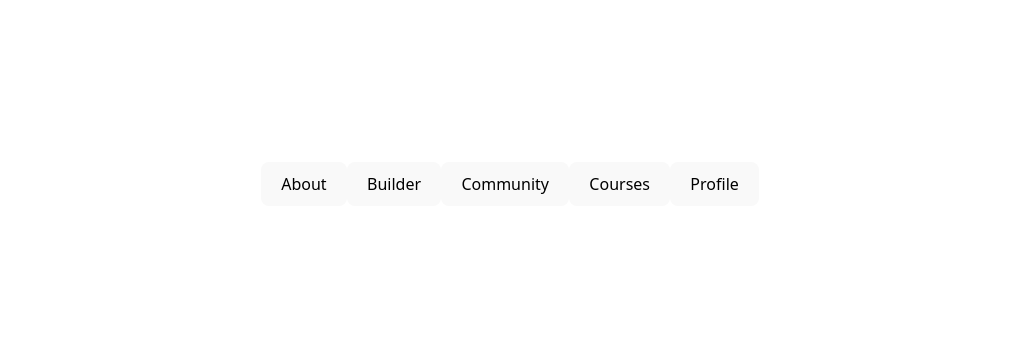
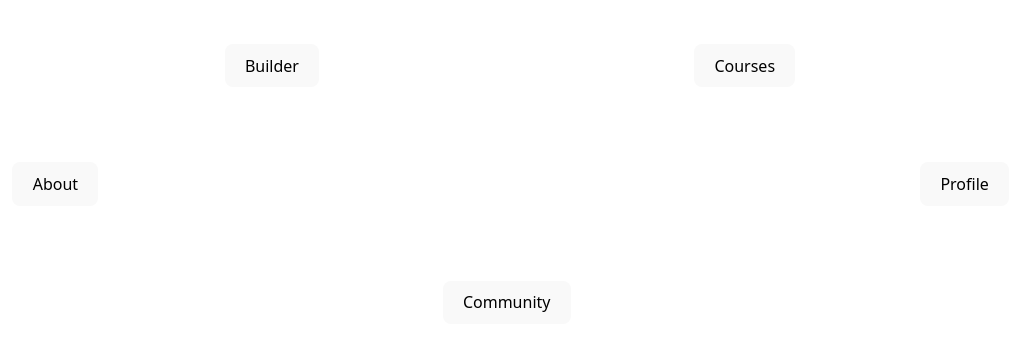
Before and after one commit to gitxandert/autodactyl, a React (Vite) app in the folder frontend/: page / in a window 1280 px wide. Shown: the part 216-566 px from the top of the page, without its empty margins (130-1149 px from the left). Built offline with nearby package versions, Linux system fonts and the light colour scheme; no server answers.

Commit message:
orient buttons in a circle(ish)

```diff
--- a/frontend/src/pages/Home.jsx
+++ b/frontend/src/pages/Home.jsx
@@ -7,20 +7,20 @@ import Profile from "./Profile.jsx";
 
 export default function Home() {
    return (
-      <div>
-         <Link to="/about">
+      <div className="main">
+         <Link to="/about" className="mainButton-About">
             <button>About</button>
          </Link>
-         <Link to="/builder">
-            <button>Builder</button>
+         <Link to="/builder" className="mainButton-Builder">
+             <button>Builder</button>
          </Link>
-         <Link to="/community">
+         <Link to="/community" className="mainButton-Community">
             <button>Community</button>
          </Link>
-         <Link to="/courses">
+         <Link to="/courses" className="mainButton-Courses">
             <button>Courses</button>
          </Link>
-         <Link to="/profile">
+         <Link to="/profile" className="mainButton-Profile">
             <button>Profile</button>
          </Link>
       </div>
```
